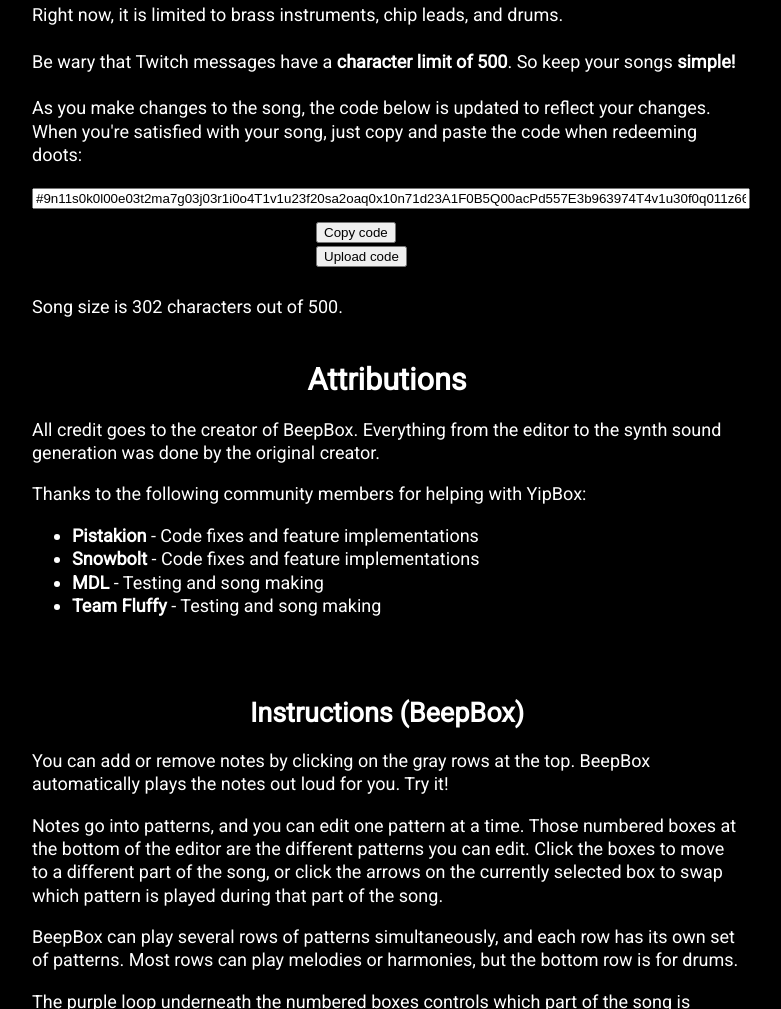
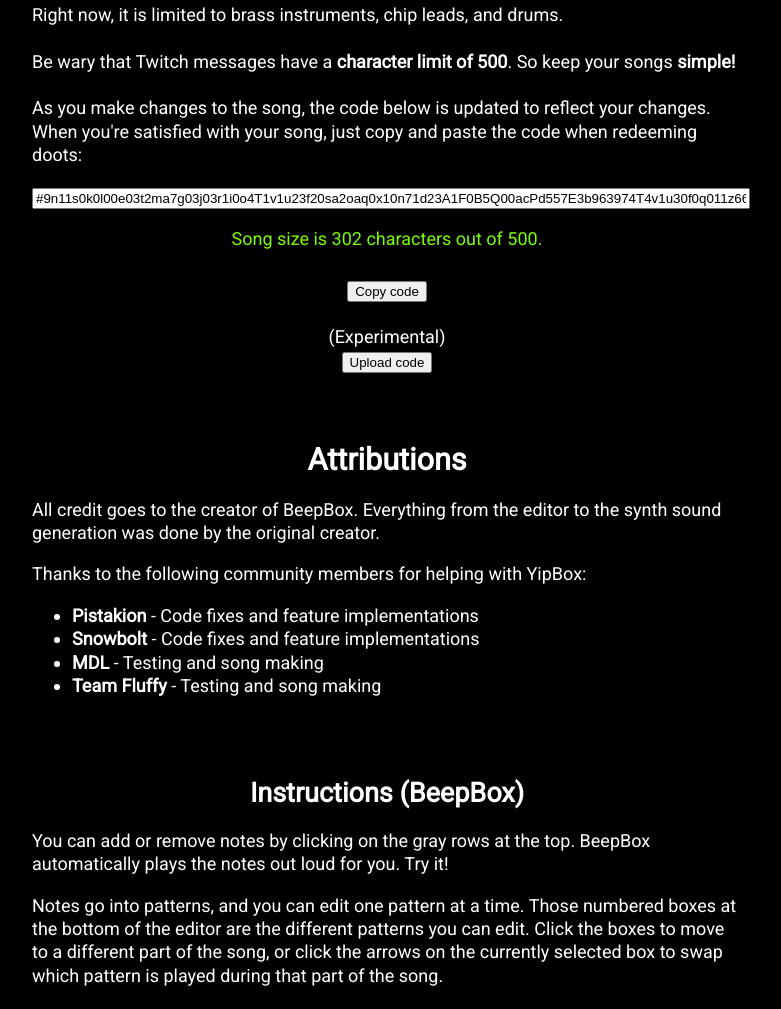
Before and after one commit to sushifur/YipBox, a website: page website/index.html in a window 1280 px wide. Shown: the part 780-1789 px from the top of the page, without its empty margins (253-1034 px from the left). Drawn offline with Linux system fonts and the light colour scheme.

Commit message:
Made the user interface a little more easy to read

```diff
--- a/website/index.html
+++ b/website/index.html
@@ -79,7 +79,7 @@
 
 		#codeField {
 			width: 100%;
-			height: 160px;
+			height: 240px;
 			position: relative;
 		}
 
@@ -96,6 +96,11 @@
 			margin: auto;
 			position: relative;
 			padding: 10px;
+			text-align:center;
+		}
+		#redeemLength{
+			color: lawngreen;
+			text-align: center;
 		}
 
 		/* wide screen */
@@ -160,11 +165,15 @@
 			</p>
 			<div id="codeField">
 				<input type="text" name="redeemCode" value="####" id="redeemCode" readonly>
+				<p id="redeemLength"></p>
 				<div class="buttonContainer">
 					<button id="redeemButton" onclick="copyCode()">Copy code</button>
+					<br><br>
+					(Experimental)
 					<button onclick="uploadCode()">Upload code</button>
+
 				</div>
-				<p id="redeemLength"></p>
+
 			</div>
 
 			<h1>
@@ -342,8 +351,10 @@
 				if (code.length > 500) {
 					button.setAttribute('disabled', 'disabled');
 					textbox.innerText += ' The song is too big!';
+                    document.getElementById("redeemLength").style.color = 'Red';
 				} else {
 					button.removeAttribute('disabled');
+                    document.getElementById("redeemLength").style.color = 'lawngreen';
 				}
 			}
 			var pushState = history.pushState;
```
